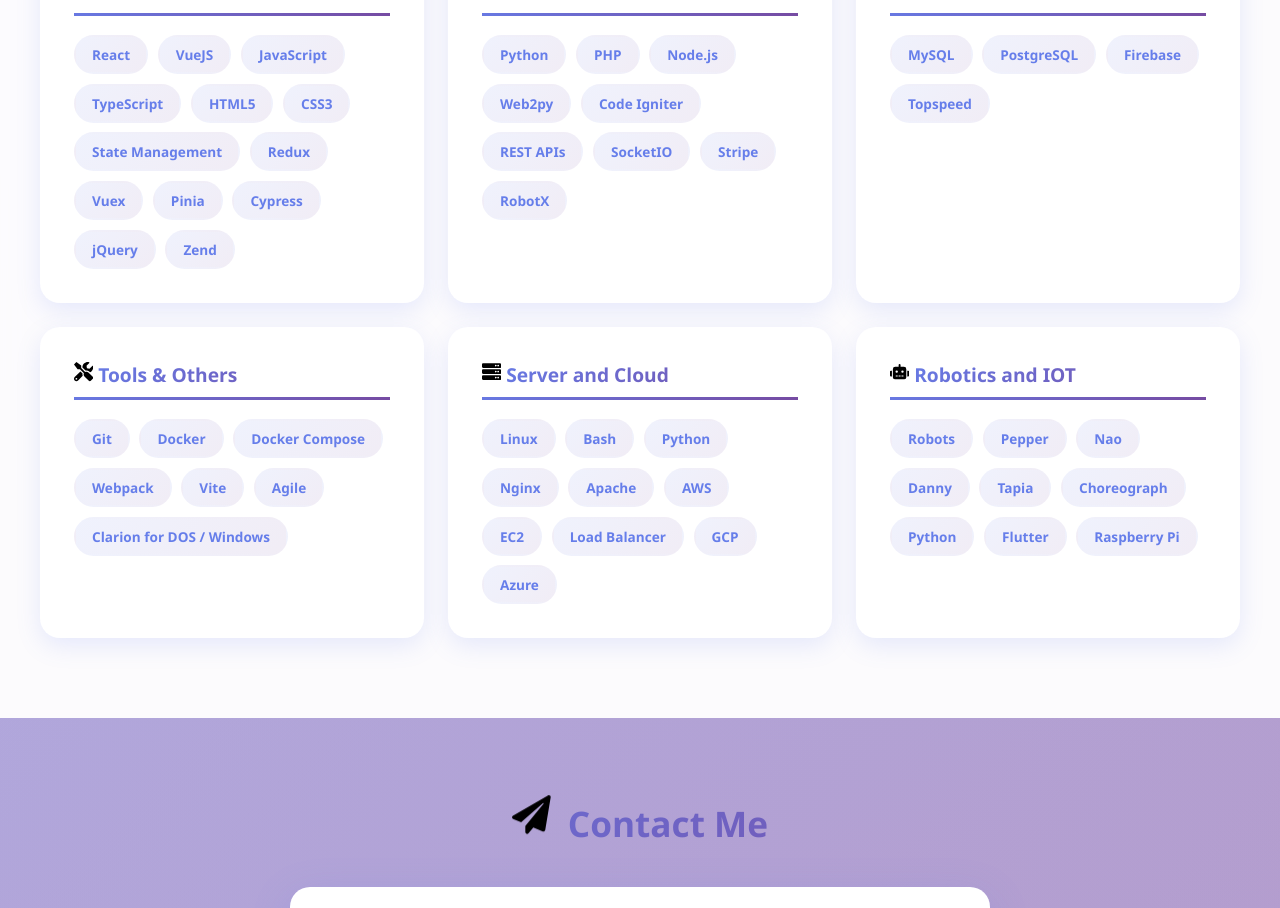
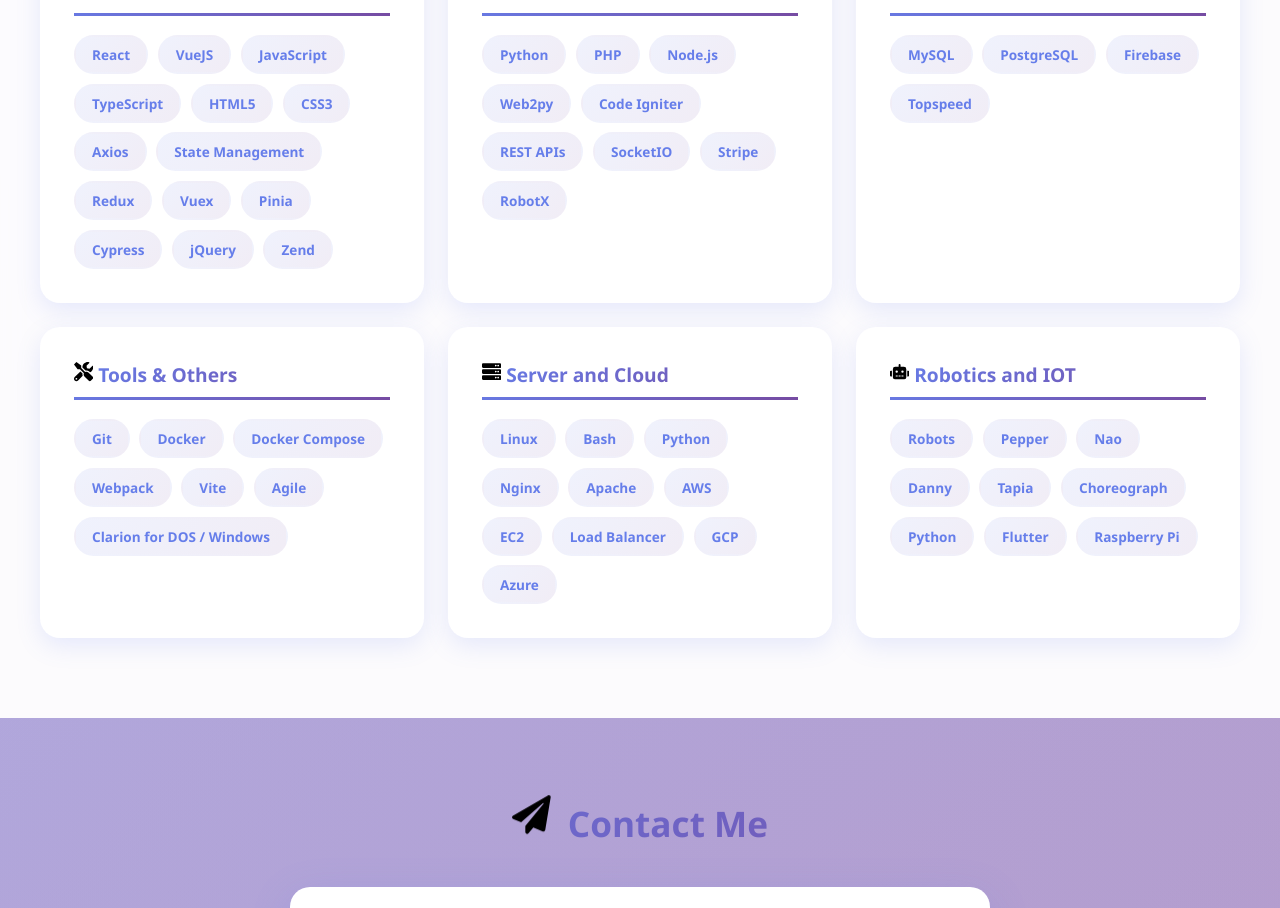
Before and after one commit to neiloswald/portfolio, a React (Create React App) app: page / in a window 1280 px wide. Shown: the part 4761-5669 px from the top of the page. Built offline with nearby package versions, Linux system fonts and the light colour scheme.

Commit message:
Add Axios to Frontend skills

```diff
--- a/src/components/Skills.js
+++ b/src/components/Skills.js
@@ -7,7 +7,7 @@
     {
       category: 'Frontend',
       icon: <FaLaptopCode />,
-      skills: ['React','VueJS','JavaScript','TypeScript','HTML5', 'CSS3', 'State Management','Redux','Vuex','Pinia','Cypress','jQuery','Zend']
+      skills: ['React','VueJS','JavaScript','TypeScript','HTML5', 'CSS3', 'Axios','State Management','Redux','Vuex','Pinia','Cypress','jQuery','Zend']
     },
     {
       category: 'Backend',
```
